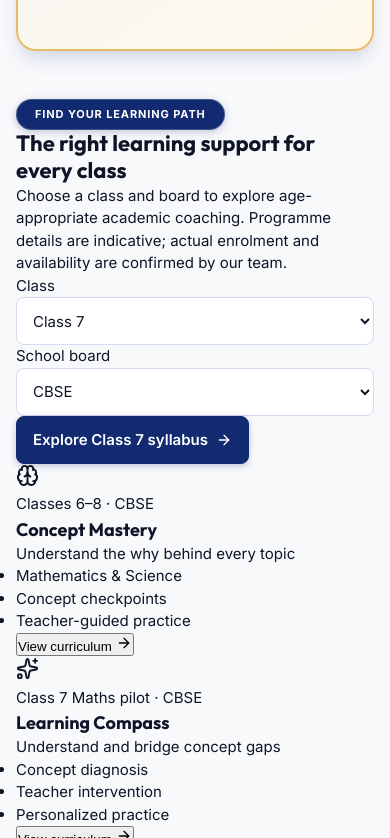
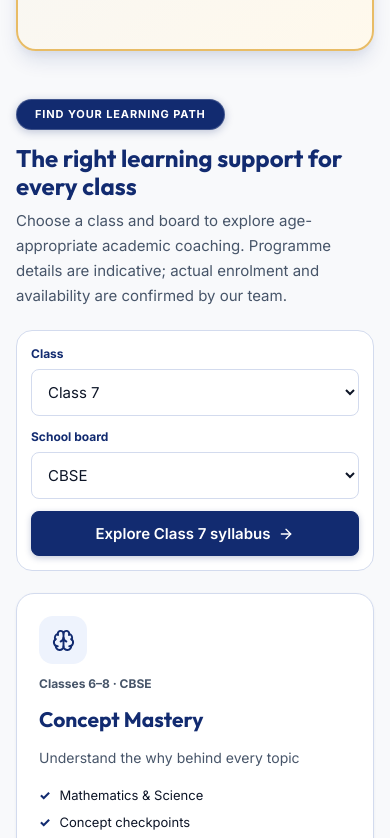
Before and after one commit to chirag-83-snpsu/vayentra-gurukula-, a React (Vite) app: page / in a window 390 px wide. Shown: the part 1626-2464 px from the top of the page. Built offline with nearby package versions, Linux system fonts and the light colour scheme.

Commit message:
Style course discovery and accessible daily practice in Vayentra design system

```diff
--- a/src/styles/components.css
+++ b/src/styles/components.css
@@ -876,3 +876,47 @@ a:focus-visible,
     scroll-behavior: auto !important;
   }
 }
+
+
+/* PW-inspired workflow affordances, Vayentra-original navy/gold visual design */
+.vg-course-discovery {display:flex;flex-direction:column;gap:22px;scroll-margin-top:110px}
+.vg-course-intro {max-width:680px}
+.vg-course-intro h2 {font-size:clamp(24px,3vw,34px);color:var(--color-navy-primary);margin:14px 0 8px;line-height:1.2}
+.vg-course-intro p {color:var(--color-text-muted);line-height:1.65}
+.vg-course-filters {display:flex;flex-wrap:wrap;align-items:end;gap:12px;padding:18px;border-radius:16px;background:var(--color-paper-card);border:1px solid var(--color-border-subtle)}
+.vg-course-filters label {display:flex;flex-direction:column;flex:1 1 180px;gap:6px;font-size:12px;font-weight:700;color:var(--color-navy-primary)}
+.vg-course-filters select {width:100%;min-height:44px}
+.vg-course-filters .btn {min-height:44px;flex:1 1 200px}
+.vg-course-grid {display:grid;grid-template-columns:repeat(auto-fit,minmax(min(100%,280px),1fr));gap:18px}
+.vg-course-card {display:flex;flex-direction:column;gap:11px;min-width:0;background:var(--color-paper-card);border:1px solid var(--color-border-subtle);border-radius:18px;padding:22px;box-shadow:var(--shadow-sm);transition:transform 170ms ease,border-color 170ms ease,box-shadow 170ms ease}
+.vg-course-card:hover {transform:translateY(-3px);border-color:var(--color-gold-border);box-shadow:var(--shadow-md)}
+.vg-course-icon {display:flex;align-items:center;justify-content:center;width:48px;height:48px;border-radius:14px;background:var(--color-navy-light);color:var(--color-navy-primary)}
+.vg-course-kicker {color:var(--color-text-muted);font-size:12px;font-weight:700}
+.vg-course-card h3 {color:var(--color-navy-primary);font-size:21px}
+.vg-course-card p {color:var(--color-text-muted);font-size:14px}
+.vg-course-card ul {list-style:none;display:flex;flex-direction:column;gap:8px;margin:7px 0 12px;padding:0}
+.vg-course-card li {font-size:13px;color:var(--color-ink);display:flex;gap:9px}
+.vg-course-card li::before {content:'✓';color:var(--color-navy-primary);font-weight:800}
+.vg-course-link {margin-top:auto;background:transparent;border:0;border-top:1px solid var(--color-border-subtle);padding:14px 0 0;display:flex;align-items:center;gap:8px;font-family:inherit;color:var(--color-navy-primary);font-size:14px;font-weight:700;cursor:pointer;text-align:left}
+.vg-course-link:hover {color:var(--color-gold-dark)}
+.vg-practice {display:flex;flex-direction:column;gap:16px}
+.vg-practice-filter {display:flex;gap:8px;flex-wrap:wrap}
+.vg-practice-levels {display:grid;grid-template-columns:repeat(5,minmax(0,1fr));gap:10px}
+.vg-practice-levels .b {display:flex;flex-direction:column;align-items:center;gap:6px;text-align:center;padding:14px 4px}
+.vg-practice-levels strong {font-size:24px;color:var(--color-navy-primary)}
+.vg-practice-levels span {font-size:12px;color:var(--color-text-muted)}
+.vg-practice-card {background:linear-gradient(145deg,var(--color-paper-card),var(--color-paper-subtle));border:1px solid var(--color-border-subtle);border-radius:18px;max-width:750px;width:100%;margin:auto;min-height:280px;display:flex;flex-direction:column;gap:16px;align-items:center;text-align:center;padding:26px}
+.vg-practice-top {display:flex;align-items:center;justify-content:space-between;gap:10px;flex-wrap:wrap;width:100%}
+.vg-practice-kicker {font-size:11px;letter-spacing:0.07em;color:var(--color-text-muted);font-weight:800;margin-top:12px}
+.vg-practice-card h3 {font-size:clamp(21px,3vw,29px);color:var(--color-navy-primary);line-height:1.4}
+.vg-practice-card>p:not(.vg-practice-kicker) {font-size:15px;color:var(--color-text-muted);max-width:530px}
+.vg-practice-actions {display:flex;flex-wrap:wrap;justify-content:center;gap:12px;margin-top:auto;width:100%}
+.vg-practice-actions button {flex:1 1 190px}
+@media(max-width:600px) {
+ .vg-course-filters {padding:14px}
+ .vg-course-grid {grid-template-columns:1fr}
+ .vg-practice-levels {grid-template-columns:repeat(5,minmax(0,1fr));gap:4px}
+ .vg-practice-levels span {font-size:10px}
+ .vg-practice-card {padding:18px}
+}
+@media(prefers-reduced-motion:reduce) {.vg-course-card {transition:none}.vg-course-card:hover {transform:none}}
```
